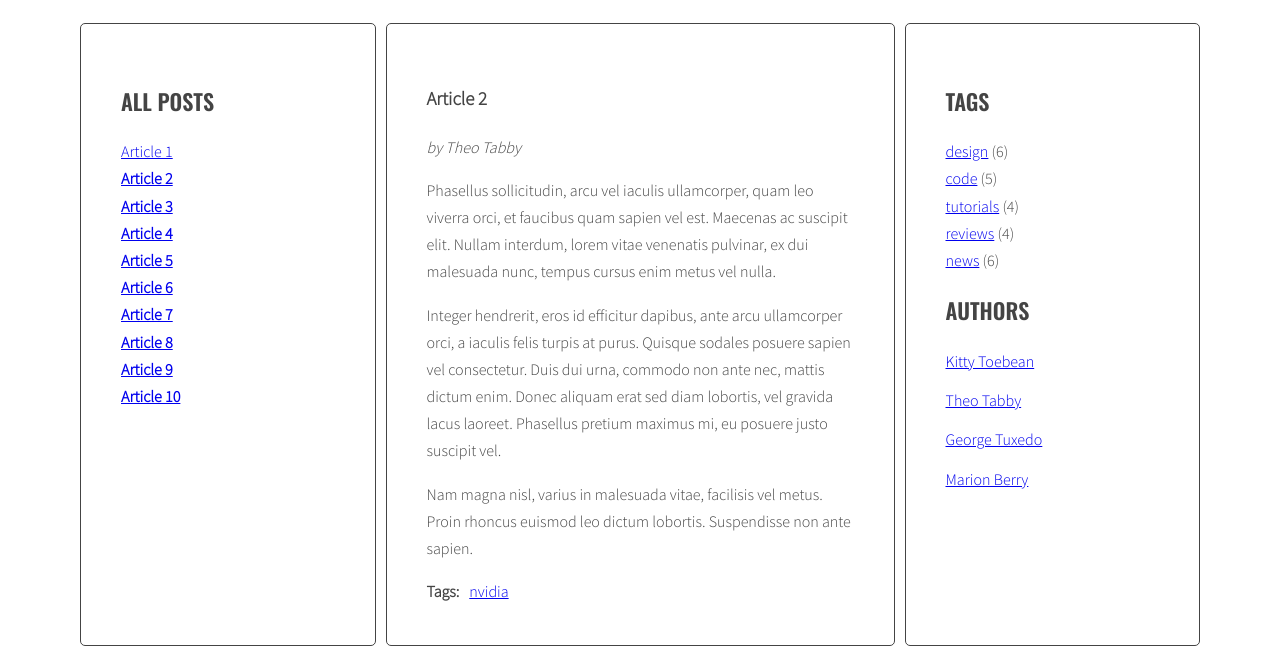
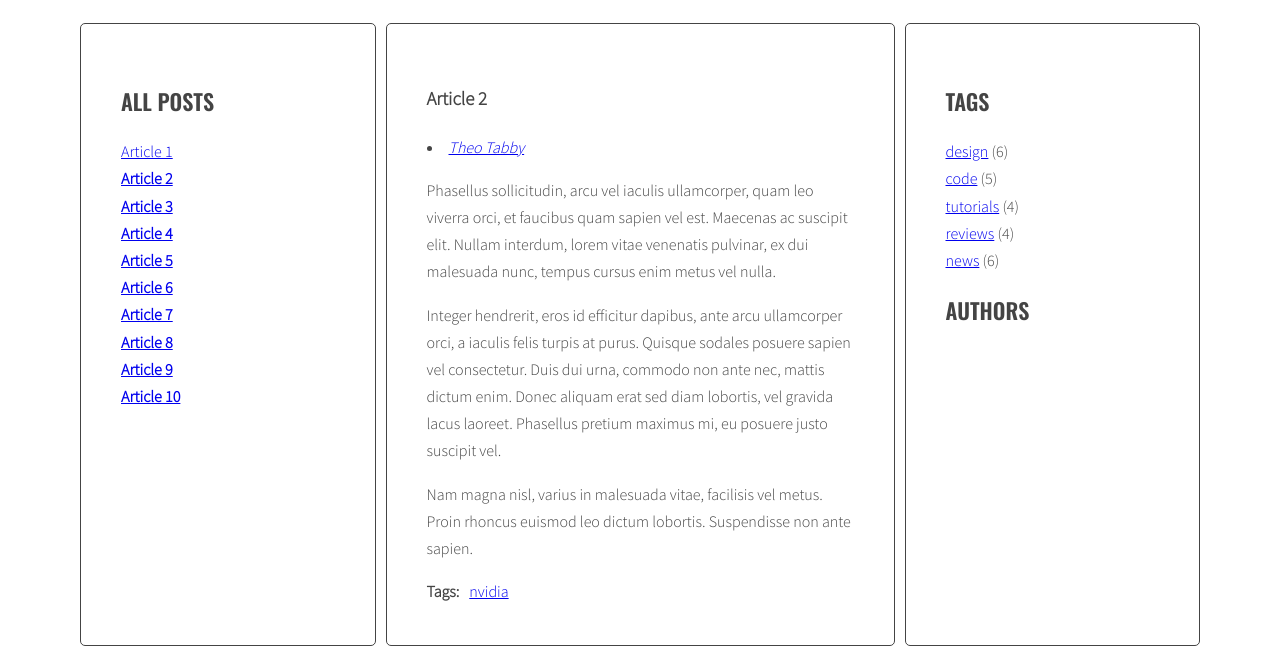
Before and after one commit to MiyuNoemi/javascript-blog, a website: page index.html in a window 1280 px wide. Both pictures are taken after a click on the link "Article 2". Shown: the part 220-874 px from the top of the page. Drawn offline with nearby package versions, Linux system fonts and the light colour scheme.

Commit message:
add author generator

```diff
--- a/index.html
+++ b/index.html
@@ -18,9 +18,9 @@
         </ul>
       </aside>
       <section class="posts">
-        <article class="post active" id="article-1" data-tags="intel">
+        <article class="post active" id="article-1" data-tags="intel" data-author="Marion Berry">
           <h3 class="post-title">Article 1</h3>
-          <p class="post-author">by Marion Berry</p>
+          <p class="post-author"></p>
           <div class="post-content">
             <p>Duis non dolor efficitur erat interdum fringilla a lobortis dolor. Aenean in massa viverra, pretium augue
               et, imperdiet diam. Proin varius vitae lectus ut suscipit. Etiam metus lacus, molestie at ante eget,
@@ -39,9 +39,9 @@
             </ul>
           </div>
         </article>
-        <article class="post" id="article-2" data-tags="nvidia">
+        <article class="post" id="article-2" data-tags="nvidia" data-author="Theo Tabby">
           <h3 class="post-title">Article 2</h3>
-          <p class="post-author">by Theo Tabby</p>
+          <p class="post-author"></p>
           <div class="post-content">
             <p>Phasellus sollicitudin, arcu vel iaculis ullamcorper, quam leo viverra orci, et faucibus quam sapien vel
               est. Maecenas ac suscipit elit. Nullam interdum, lorem vitae venenatis pulvinar, ex dui malesuada nunc,
@@ -61,9 +61,9 @@
             </ul>
           </div>
         </article>
-        <article class="post" id="article-3" data-tags="spotify ">
+        <article class="post" id="article-3" data-tags="spotify" data-author="George Tuxedo">
           <h3 class="post-title">Article 3</h3>
-          <p class="post-author">by George Tuxedo</p>
+          <p class="post-author"></p>
           <div class="post-content">
             <p>Mauris vel pellentesque turpis, ac sodales nisl. Quisque iaculis mi velit, ut convallis tellus accumsan
               a. Quisque iaculis, nisi et dignissim tincidunt, nisl eros euismod nulla, finibus laoreet erat enim
@@ -80,9 +80,9 @@
             </ul>
           </div>
         </article>
-        <article class="post" id="article-4" data-tags="amd intel discord">
+        <article class="post" id="article-4" data-tags="amd intel discord" data-author="Kitty Toebean">
           <h3 class="post-title">Article 4</h3>
-          <p class="post-author">by Kitty Toebean</p>
+          <p class="post-author"></p>
           <div class="post-content">
             <p>Morbi vel cursus nulla, vel varius mauris. Suspendisse sed elit sit amet risus faucibus vestibulum ut sit
               amet purus. Donec orci est, condimentum ut quam quis, scelerisque fringilla ligula.</p>
@@ -99,9 +99,9 @@
             </ul>
           </div>
         </article>
-        <article class="post" id="article-5" data-tags="intel">
+        <article class="post" id="article-5" data-tags="intel" data-author="Marion Berry">
           <h3 class="post-title">Article 5</h3>
-          <p class="post-author">by Marion Berry</p>
+          <p class="post-author"></p>
           <div class="post-content">
             <p>Suspendisse sem eros, euismod condimentum arcu ac, consequat fermentum orci. Nam convallis lacus nec
               interdum vestibulum. Vestibulum luctus, quam eu tristique ornare, lorem nibh sodales enim, vitae tempor
@@ -119,9 +119,9 @@
             </ul>
           </div>
         </article>
-        <article class="post" id="article-6" data-tags="amd intel">
+        <article class="post" id="article-6" data-tags="amd intel" data-author="George Tuxedo">
           <h3 class="post-title">Article 6</h3>
-          <p class="post-author">by George Tuxedo</p>
+          <p class="post-author"></p>
           <div class="post-content">
             <p>Donec posuere iaculis ante sed hendrerit. Lorem ipsum dolor sit amet, consectetur adipiscing elit.
               Quisque hendrerit neque nec urna tincidunt, quis vehicula dui vulputate. Morbi est sapien, auctor ut
@@ -141,9 +141,9 @@
             </ul>
           </div>
         </article>
-        <article class="post" id="article-7" data-tags="amd">
+        <article class="post" id="article-7" data-tags="amd" data-author="Kitty Toebean">
           <h3 class="post-title">Article 7</h3>
-          <p class="post-author">by Kitty Toebean</p>
+          <p class="post-author"></p>
           <div class="post-content">
             <p>Donec eleifend mauris ac nisl fermentum, ac fermentum turpis dignissim. Aliquam diam nisl, imperdiet a
               varius eget, lobortis sed nisi. Nullam suscipit ipsum sed magna blandit, sed pellentesque urna malesuada.
@@ -161,9 +161,9 @@
             </ul>
           </div>
         </article>
-        <article class="post" id="article-8" data-tags="amd intel nvidia spotify">
+        <article class="post" id="article-8" data-tags="amd intel nvidia spotify" data-author="Theo Tabby">
           <h3 class="post-title">Article 8</h3>
-          <p class="post-author">by Theo Tabby</p>
+          <p class="post-author"></p>
           <div class="post-content">
             <p>Praesent quis imperdiet erat. Curabitur tempor sapien a interdum malesuada. Proin libero erat, sagittis a
               sollicitudin eget, pulvinar nec risus. Cras et suscipit sem.</p>
@@ -182,9 +182,9 @@
             </ul>
           </div>
         </article>
-        <article class="post" id="article-9" data-tags="amd intel nvidia discord">
+        <article class="post" id="article-9" data-tags="amd intel nvidia discord" data-author="Marion Berry">
           <h3 class="post-title">Article 9</h3>
-          <p class="post-author">by Marion Berry</p>
+          <p class="post-author"></p>
           <div class="post-content">
             <p>Tam et facilisis purus. Donec vulputate est quis lobortis posuere. Nunc vitae lorem ut odio faucibus
               pulvinar nec in justo. Ut ut ante ac tellus ornare tempus. Nunc maximus, tortor et dictum convallis, nunc
@@ -203,9 +203,9 @@
             </ul>
           </div>
         </article>
-        <article class="post" id="article-10" data-tags="discord">
+        <article class="post" id="article-10" data-tags="discord" data-author="George Tuxedo">
           <h3 class="post-title">Article 10</h3>
-          <p class="post-author">by George Tuxedo</p>
+          <p class="post-author"></p>
           <div class="post-content">
             <p>Aliquam erat volutpat. Ut non eleifend lectus. Donec suscipit tellus tempor, ornare dui id, hendrerit
               neque. Phasellus lacinia laoreet dui in luctus. Sed hendrerit, magna sit amet varius tempor, augue augue
@@ -238,7 +238,7 @@
         </ul>
         <h2 class="section-title">Authors</h2>
         <ul class="list authors">
-          <li>
+          <!-- <li>
             <a href="#">
               <span class="author-name">Kitty Toebean</span>
             </a>
@@ -257,7 +257,7 @@
             <a href="#">
               <span class="author-name">Marion Berry</span>
             </a>
-          </li>
+          </li> -->
         </ul>
       </aside>
     </main>
--- a/js/script.js
+++ b/js/script.js
@@ -119,3 +119,35 @@ function addClickListenersToTags() {
 }
 
 addClickListenersToTags();
+
+function generateAuthors() {
+  const articleAuthorSelector = ('.post-author');
+  console.log(articleAuthorSelector);
+  /* [DONE] find all articles */
+  const articleList = document.querySelectorAll('.post');
+  console.log(articleList);
+  /* [DONE] START LOOP: for every article: */
+  for (let articleSingle of articleList) {
+    /* [DONE] find tags wrapper */
+    const authWrapper = articleSingle.querySelector(articleAuthorSelector);
+    console.log(authWrapper);
+    /* [DONE]  make html variable with empty string */
+    let html = '';
+    /* [DONE] get tags from data-tags attribute */
+    const dataAuth = articleSingle.getAttribute('data-author');
+    // console.log();
+    /* START LOOP: for each tag */
+
+    /* generate HTML of the link */
+    const linkHTML = `<li><a href="#auth-${dataAuth}">${dataAuth}</a></li>`;
+    /* add generated code to html variable */
+    html = html + linkHTML;
+    /* END LOOP: for each tag */
+
+    /* insert HTML of all the links into the tags wrapper */
+    authWrapper.innerHTML = html;
+    /* END LOOP: for every article: */
+  }
+}
+
+generateAuthors();
```
